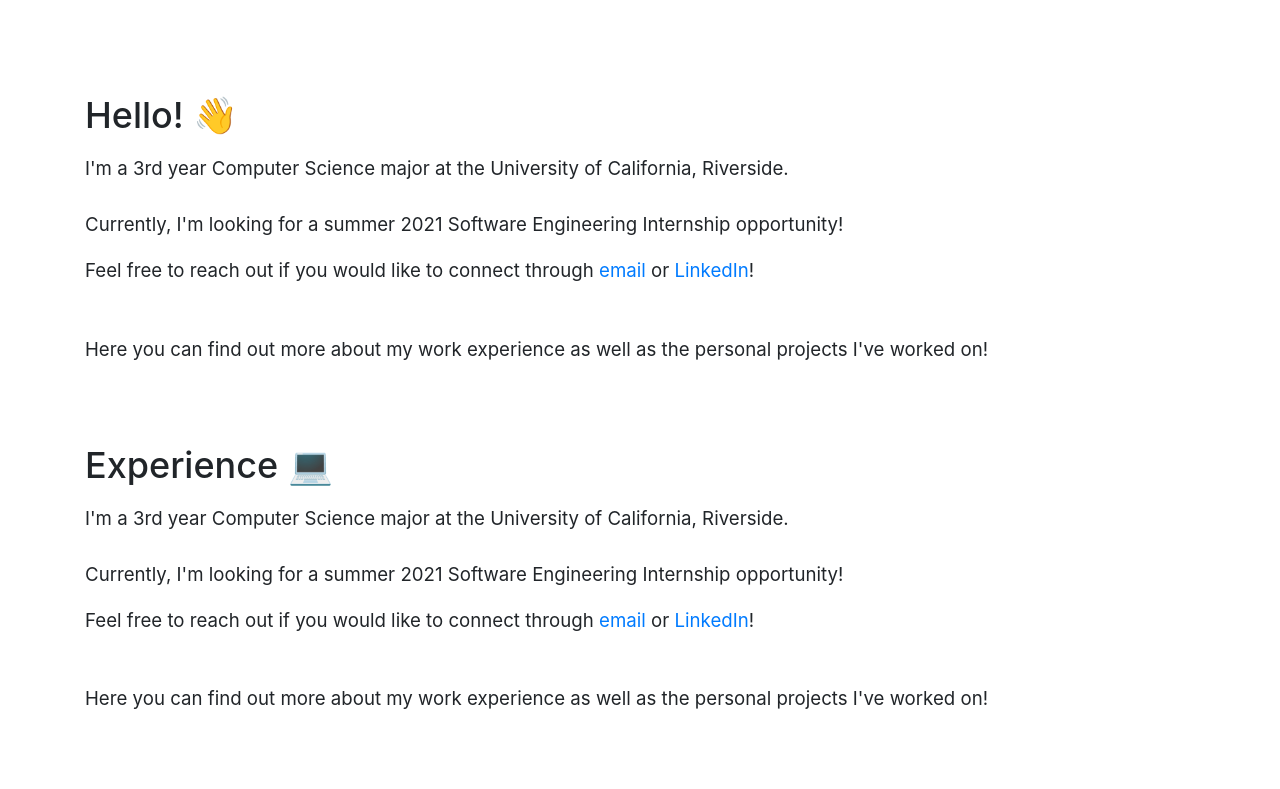
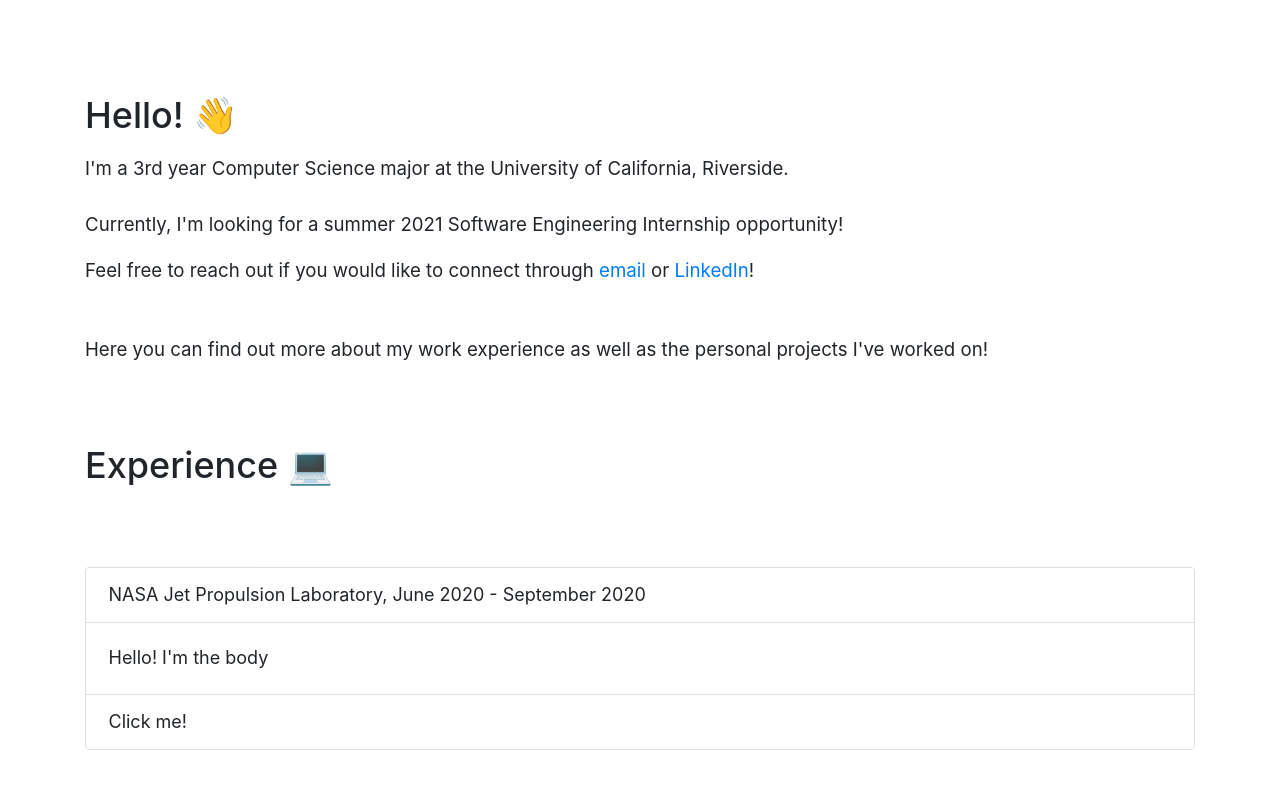
Before and after one commit to DanialBeg/Portfolio, a Next.js app: page / in a window 1280 px wide. Shown: the part 802-1591 px from the top of the page. After the commit the page ends 1552 px from the top, so only its background shows below. Built offline with nearby package versions, Linux system fonts and the light colour scheme.

Commit message:
Adding accordion styling to work experience

```diff
--- a/pages/index.js
+++ b/pages/index.js
@@ -4,6 +4,9 @@ import { Container } from 'react-bootstrap'
 import Layout, { siteTitle } from '../components/layout'
 import utilStyles from '../styles/utils.module.css'
 import styles from '../components/layout.module.css'
+import Accordion from 'react-bootstrap/Accordion'
+import Card from 'react-bootstrap/Card'
+import Button from 'react-bootstrap/Button'
 
 
 class Profile extends React.Component {
@@ -68,6 +71,31 @@ export default function Home() {
         <p>
           <h2>Experience 💻</h2>
         </p>
+      </section>
+
+      <Accordion defaultActiveKey="0" className ="accordion">
+        <Card>
+          <Accordion.Toggle as={Card.Header} eventKey="0">
+            NASA Jet Propulsion Laboratory, June 2020 - September 2020
+          </Accordion.Toggle>
+          <Accordion.Collapse eventKey="0">
+            <Card.Body>Hello! I'm the body</Card.Body>
+          </Accordion.Collapse>
+        </Card>
+        <Card>
+          <Accordion.Toggle as={Card.Header} eventKey="1">
+            Click me!
+          </Accordion.Toggle>
+          <Accordion.Collapse eventKey="1">
+            <Card.Body>Hello! I'm another body</Card.Body>
+          </Accordion.Collapse>
+        </Card>
+      </Accordion>
+
+      {/* <section className={utilStyles.headingMd} id='experience'>
+        <p>
+          <h2>Experience 💻</h2>
+        </p>
         <p>
           I'm a 3rd year Computer Science major at the University of California, Riverside.
           <br/>
@@ -83,7 +111,7 @@ export default function Home() {
         <p>
           Here you can find out more about my work experience as well as the personal projects I've worked on!
         </p>
-      </section>
+      </section> */}
       </Container>
     </div>
   )
--- a/styles/global.css
+++ b/styles/global.css
@@ -45,3 +45,8 @@ img {
 p {
   font-size: 14pt;
 }
+
+
+.accordion > .card > .card-header {
+  background-color: #ffffff !important;
+}
```
Also changed, not shown: styles/utils.module.css (line endings or trailing spaces).
